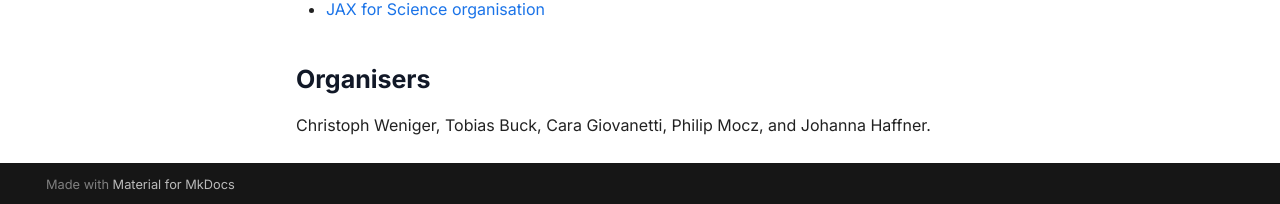
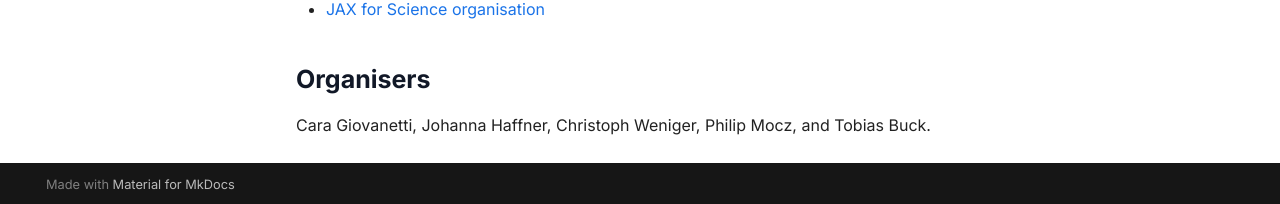
Before and after one commit to jax-for-science/lorentz-workshop-2026, an MkDocs documentation site: the page built from docs/index.md, in a window 1280 px wide and 900 px high, scrolled down 1005 px. Shown: the part 693-897 px from the top of the window. Built offline with MkDocs 1.6.1 and Material for MkDocs 9.7.7, drawn with Linux system fonts in a browser that asks for light colours; comment, search, counter and statistics services are not loaded.

```diff
--- a/docs/index.md
+++ b/docs/index.md
@@ -74,5 +74,4 @@ in scientific research.
 
 ## Organisers
 
-Christoph Weniger, Tobias Buck, Cara Giovanetti, Philip Mocz, and Johanna
-Haffner.
+Cara Giovanetti, Johanna Haffner, Christoph Weniger, Philip Mocz, and Tobias Buck.
```
